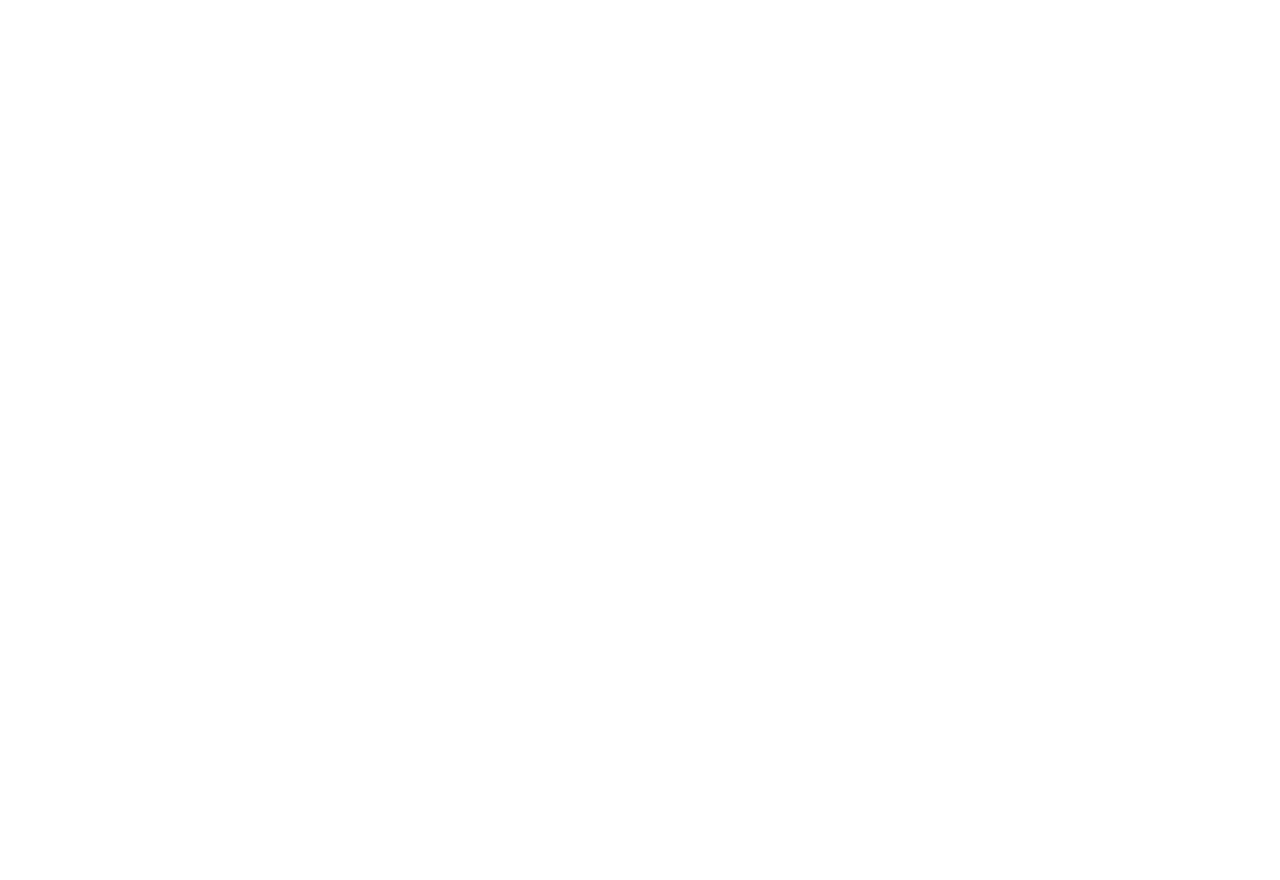
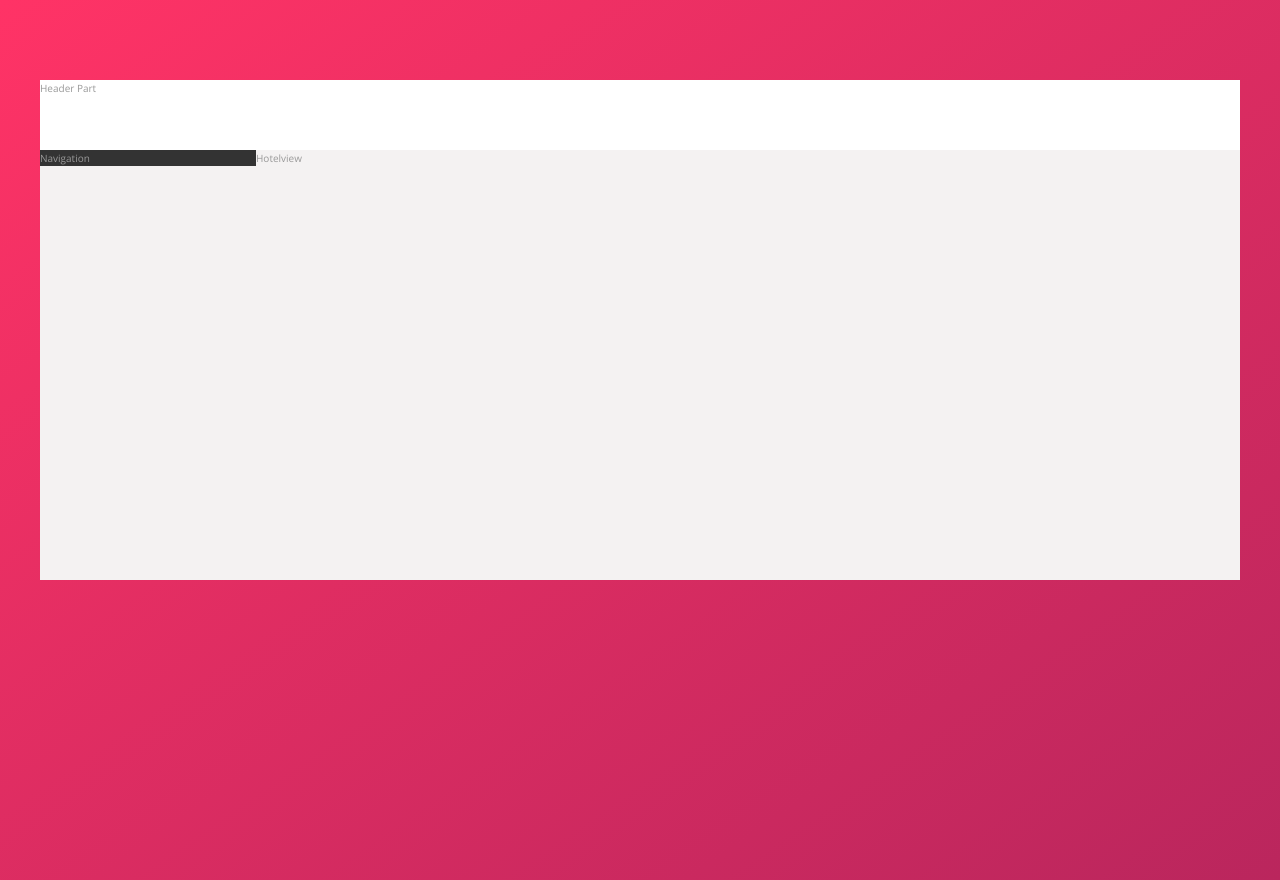
Before and after one commit to RevanthKumarMulluri/AdvancedCSS, a website: page Trilio/index.html in a window 1280 px wide. Before the commit the page ends 800 px from the top, so only its background shows below. Drawn offline with nearby package versions, Linux system fonts and the light colour scheme.

Commit message:
added flex box to trilio

```diff
--- a/Trilio/index.html
+++ b/Trilio/index.html
@@ -11,6 +11,18 @@
         <title>trillo &mdash; Your all-in-one booking app</title>
     </head>
     <body>
-
+        <div class="container">
+            <header class="header">
+                Header Part
+            </header>
+            <div class="content">
+                <nav class="sidebar">
+                    Navigation
+                </nav>
+                <main class="hotelview">
+                    Hotelview
+                </main>
+            </div>
+        </div>
     </body>
 </html>
--- a/Trilio/package.json
+++ b/Trilio/package.json
@@ -1,13 +1,12 @@
 {
-  "name": "natours",
+  "name": "trillo",
   "version": "1.0.0",
-  "description": "Landing page for natours",
+  "description": "trillo",
   "main": "index.js",
   "scripts": {
     "watch:sass": "node-sass sass/main.scss css/style.css -w",
     "devserver": "live-server",
     "start": "npm-run-all --parallel devserver watch:sass",
-
     "compile:sass": "node-sass sass/main.scss css/style.comp.css",
     "concat:css": "concat -o css/style.concat.css css/icon-font.css css/style.comp.css",
     "prefix:css": "postcss --use autoprefixer -b 'last 10 versions' css/style.concat.css -o css/style.prefix.css",
--- /dev/null
+++ b/Trilio/sass/_layout.scss
@@ -0,0 +1,29 @@
+.container {
+    max-width:120rem;
+    margin : 8rem auto;
+    background-color: var(--color-Grey-light-2);
+    box-shadow: --shadow-dark;
+
+    min-height: 50rem;
+}
+
+.header {
+    height : 7rem;
+    background-color: #fff;
+    border-bottom: var(--color-Grey-light-2);
+}
+
+.content {
+ display: flex;
+}
+
+.sidebar {
+    background-color : var(--color-Grey-dark-1);
+
+    flex:0 0 18%;
+}
+
+.hotel-view {
+    background-color: #fff;
+    flex:1;
+}
--- a/Trilio/sass/main.scss
+++ b/Trilio/sass/main.scss
@@ -15,3 +15,50 @@ Grey dark 2: #777
 Grey dark 3: #999
 
 */
+@import './base';
+@import './component';
+@import './layout';
+
+
+:root{
+    --color-primary : #eb2f64;
+    --color-primary-light : #FF3366;
+    --color-primary-dark : #BA265D;
+    --color-Grey-light-1: #faf9f9;
+    --color-Grey-light-2: #f4f2f2;
+    --color-Grey-light-3: #f0eeee;
+    --color-Grey-light-4: #ccc;
+    --color-Grey-dark-1: #333;
+    --color-Grey-dark-2: #777;
+    --color-Grey-dark-3: #999;
+
+    --shadow-dark:0 2rem 6rem rgba(0,0,0,0.3);
+
+}
+
+*{
+    margin: 0;
+    padding:0;
+}
+
+*,
+*::before,
+*::after{
+    box-sizing: inherit;
+}
+
+html {
+    box-sizing: border-box;
+    font-size: 62.5%;
+}
+body{
+    font-family: 'Open Sans',sans-serif;
+    font-weight: 400;
+    line-height: 1.6;
+    background-image: linear-gradient(to right bottom,var(--color-primary-light),var(--color-primary-dark));
+    background-size: cover;
+    background-repeat: no-repeat;
+
+    color:var(--color-Grey-dark-3);
+    min-height: 100vh;
+}
```
Also changed, not shown: Trilio/css/style.css, Trilio/sass/_base.scss (added), Trilio/sass/_component.scss (added).
